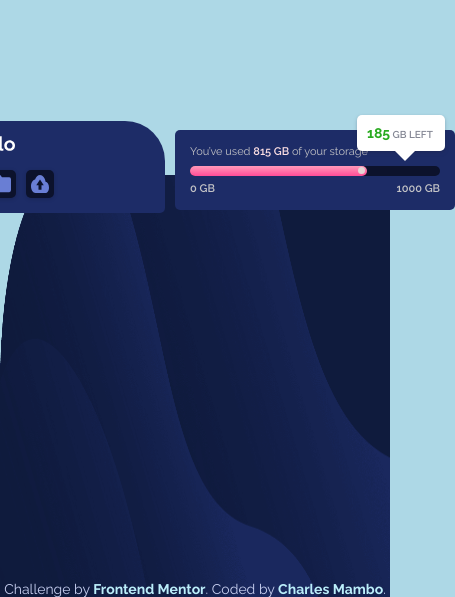
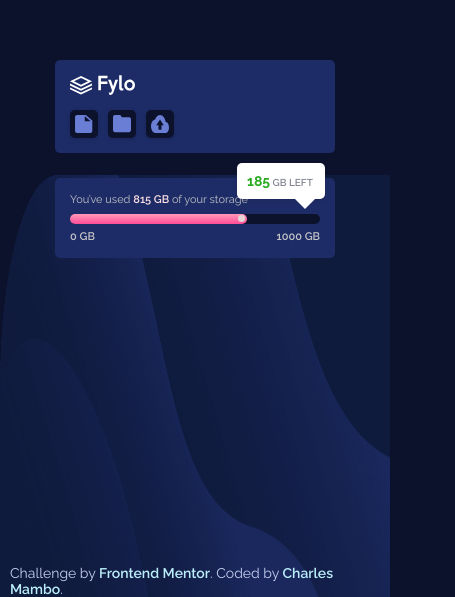
Before and after one commit to charlesmambo/fylo-data-storage-component-master, a plain HTML site: page index.html in a window 390 px wide. Shown: the part 247-844 px from the top of the page, 455 px wide, since content can reach past the window. Drawn offline with Linux system fonts and the light colour scheme.

Commit message:
Complete media queries

```diff
--- a/style.css
+++ b/style.css
@@ -6,39 +6,26 @@
     font-family: "Raleway", sans-serif;
 }
 
-/* body {
-    font-size: 18px;
-    background-image: url('/images/bg-desktop.png');
-    background-position: center;
-    background-repeat: no-repeat;
-    height: 100vh;
-    display: flex;
-    align-items: center;
-    justify-content: center;
-    flex-direction: column;
-    background-color:  hsl(229, 57%, 11%);
-} */
-
 body {
     font-size: 18px;
     background-image: url('/images/bg-desktop.png');
-    background-position: center bottom; /* Position the background image at the bottom */
+    background-position: center bottom;
     background-repeat: no-repeat;
-    background-size: 100% 50%; /* Make the background image cover the bottom half of the screen */
+    background-size: 100% 50%;
     height: 100vh;
-    display: flex;
-    align-items: center;
-    justify-content: center;
     flex-direction: column;
     background-color: hsl(229, 57%, 11%);
 }
 
-
-
-main {
+/* GLOBAL CSS STYLES */
+body,main,
+.range-change {
     display: flex;
     align-items: center;
     justify-content: center;
+}
+
+main {
     height: 100%;
     gap: 10px;
 }
@@ -47,7 +34,6 @@ main {
     min-width: 200px;
     background-color: hsl(228, 56%, 26%);
     padding: 15px;
-    border-radius:5px;
     border-top-right-radius: 40px;
 }
 
@@ -56,7 +42,6 @@ main {
 }
 
 .logo  img {
-    display: block;
     width: 65px;
 }
 
@@ -65,14 +50,24 @@ main {
     gap: 10px;
 }
 
+.logo img,
 .file-icon-container img {
     display: block;
+}
+
+.file-icon-container img,
+.file,
+.storage,
+.range {
+    border-radius:5px;
+}
+
+.file-icon-container img {
     width: 18px;
     height: 18px;
     background-color:  hsl(229, 57%, 11%);
     padding: 5px;
     box-shadow: rgba(0, 0, 0, 0.16) 0px 1px 4px;
-    border-radius:5px;
     transition: width 0.3s ease, height 0.3s ease;
 }
 
@@ -88,7 +83,6 @@ main {
     min-width: 250px;
     background-color: hsl(228, 56%, 26%);
     padding: 15px;
-    border-radius:5px;
     margin-top: 5px;
     position: relative;
 }
@@ -108,7 +102,6 @@ main {
     width: 100%;
     background-color:  hsl(229, 57%, 11%);
     margin: 8px 0;
-    border-radius:5px;
 }
 
 .range-change {
@@ -164,8 +157,8 @@ main {
 .display-range:after {
     content: '';
     position: absolute;
-    bottom: -10px; /* Adjust as needed */
-    right: 30px; /* Adjust as needed */
+    bottom: -10px;
+    right:10px;
     width: 0;
     height: 0;
     border-left: 10px solid transparent;
@@ -176,15 +169,23 @@ main {
 footer {
     color:  hsl(228, 57%, 86%);
     font-size: 14px;
+    padding: 0  10px;
 }
 
 footer a {
     color: #bbeefa;
-    font-weight: 700;
+    font-weight: 600;
 }
 
 @media only screen and (max-width: 600px) {
-    body {
-      background-color: lightblue;
+    main {
+       flex-direction: column;
     }
+
+    .file {
+        min-width: 250px;
+        border-top-right-radius: 5px;
+        margin-bottom: 10px;
+    }
+
   }
```
Also changed, not shown: index.html (+0 -7 lines).
